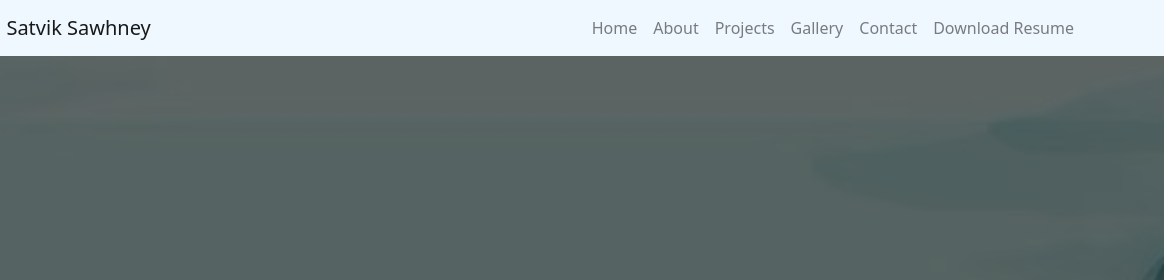
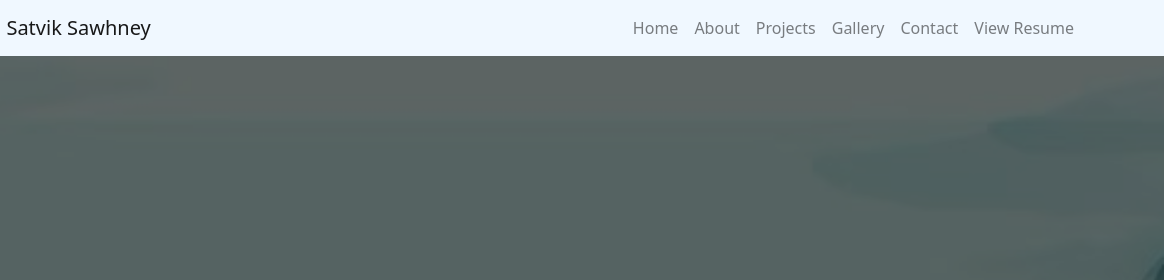
Before and after one commit to SawhneySatvik/me, a website: page index.html in a window 1280 px wide. Shown: the top 280 px of the page, 116-1280 px from the left. Drawn offline with nearby package versions, Linux system fonts and the light colour scheme.

Commit message:
Minor Fixes

```diff
--- a/index.html
+++ b/index.html
@@ -44,7 +44,7 @@
                             <a class="nav-link" href="#contact-section">Contact</a>
                         </li>
                         <li class="nav-item">
-                            <a class="nav-link" href="https://drive.google.com/file/d/1CV42StnL6V3Q2CiE7yJ_xYFT99j1OCOO/view?usp=sharing" target="_blank">Download Resume</a>
+                            <a class="nav-link" href="https://drive.google.com/file/d/1CV42StnL6V3Q2CiE7yJ_xYFT99j1OCOO/view?usp=sharing" target="_blank">View Resume</a>
                         </li>
                     </ul>
                 </div>
```
Also changed, not shown: 3 other files.
